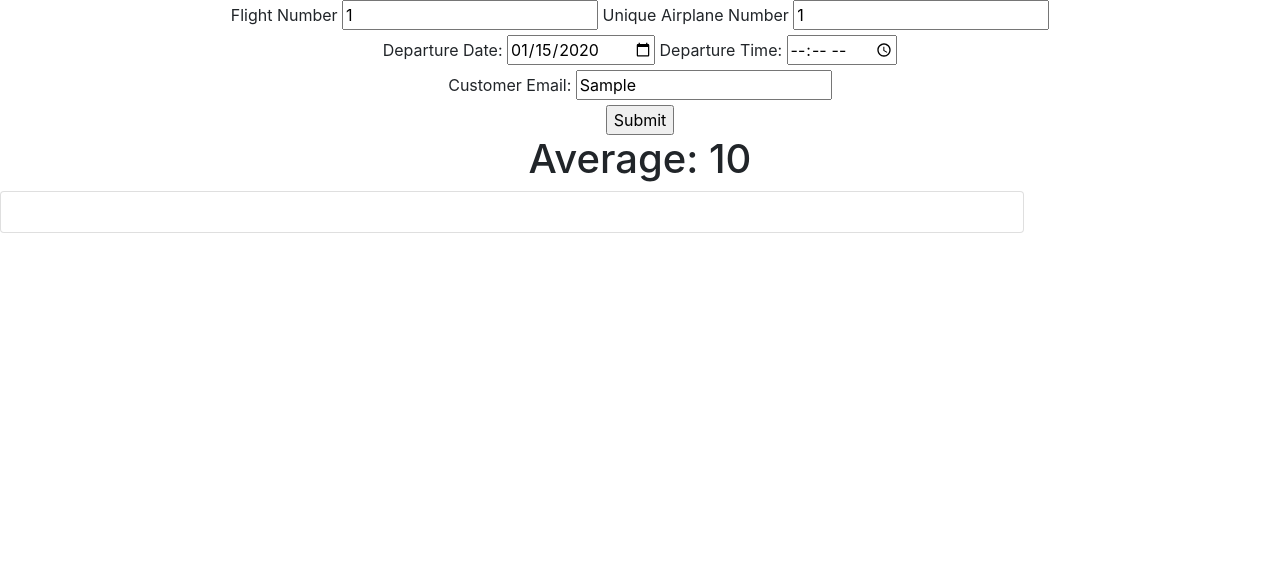
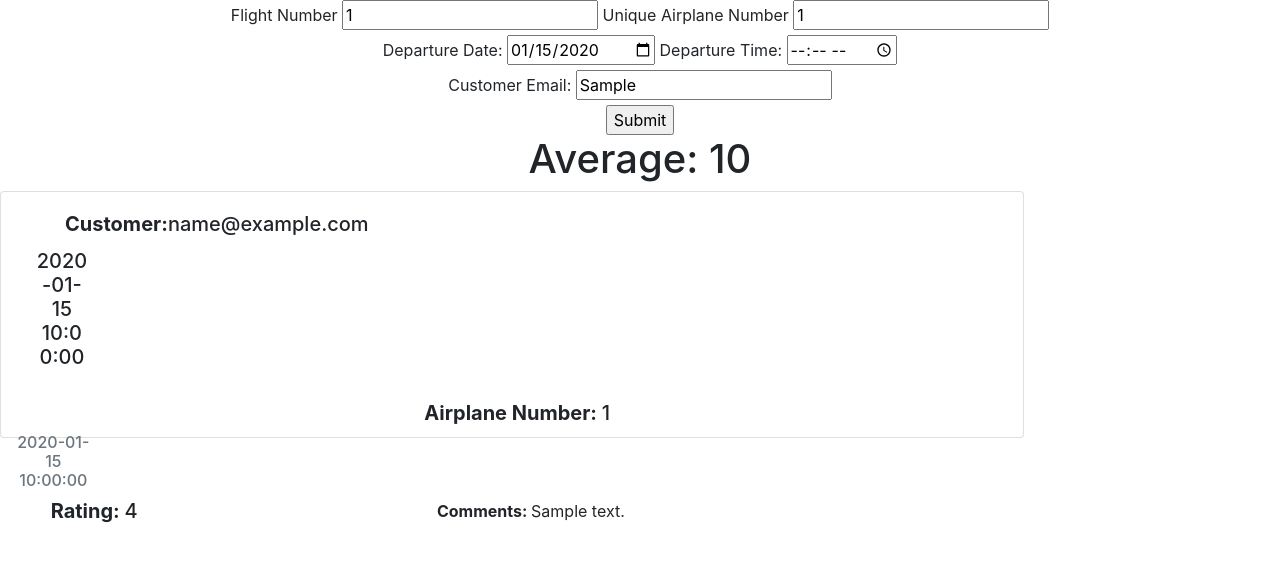
Before and after one commit to Thaileaf/DatabaseAirlines, a Flask app: template templates/Staff/viewComments.html in a window 1280 px wide. Shown: the part 160-722 px from the top of the page. Run offline with Flask 2, Linux system fonts and the light colour scheme; the template is opened without the code that fills it: most values are stand-ins (such as "Sample title", 1, 10 or a date in 2020); some libraries are stand-ins or nearby versions.

Commit message:
card for comments

```diff
--- a/templates/Staff/viewComments.html
+++ b/templates/Staff/viewComments.html
@@ -61,8 +61,36 @@
 {% for comment in comments%}
     <div class="card" style="width: 80vw;">
         <div class="card-body" name={{line}}>
+            <div class="row">
+                <div class="col-5">
+                    <h5 class="card-title"><strong>Customer:</strong>{{comment['email']}}</h5>
+                </div>
 
-        </div>
+                </div>
+                <!--Spacing-->
+                <div class="col-6"></div>
+                <div class="col-1">
+                    <h5 class="card-title">{{comment['departure_time']}}</h5>
+            </div>
+            </div>
+            <div class="row">
+                <div class="col-5">
+                </div>
+                <h5 class="card-title"><strong>Airplane Number: </strong>{{comment['unique_airplane_num']}}</h5>
+                </div>
+                </div>
+                <div class="col-6"></div>
+                <div class="col-1">
+                    <h6 class="card-subtitle mb-2 text-muted">{{comment['departure_date']}}</h6>
+            </div>
+            <div class="row">
+                <div class="col-2">
+                    <h5 class="card-title"><strong>Rating: </strong>{{comment['rating']}}</h5>
+                </div>
+                <div class="col-6">
+                    <p class="card-text"><strong>Comments: </strong>{{comment['comment_ratings']}}</p>
+                </div>
+            </div>
     </div>
 {% endfor %}
 </div>
```
